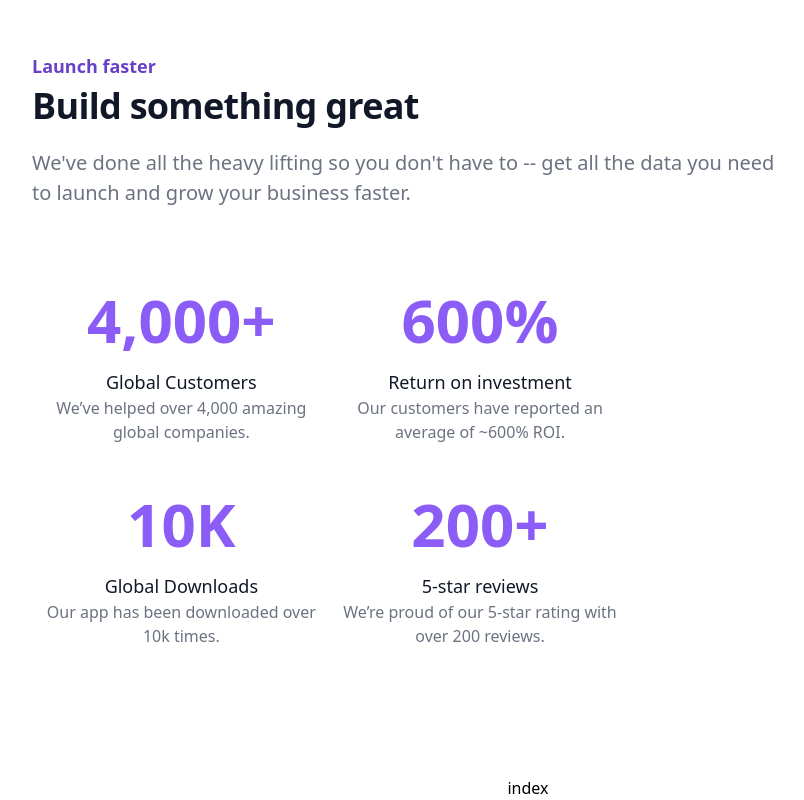
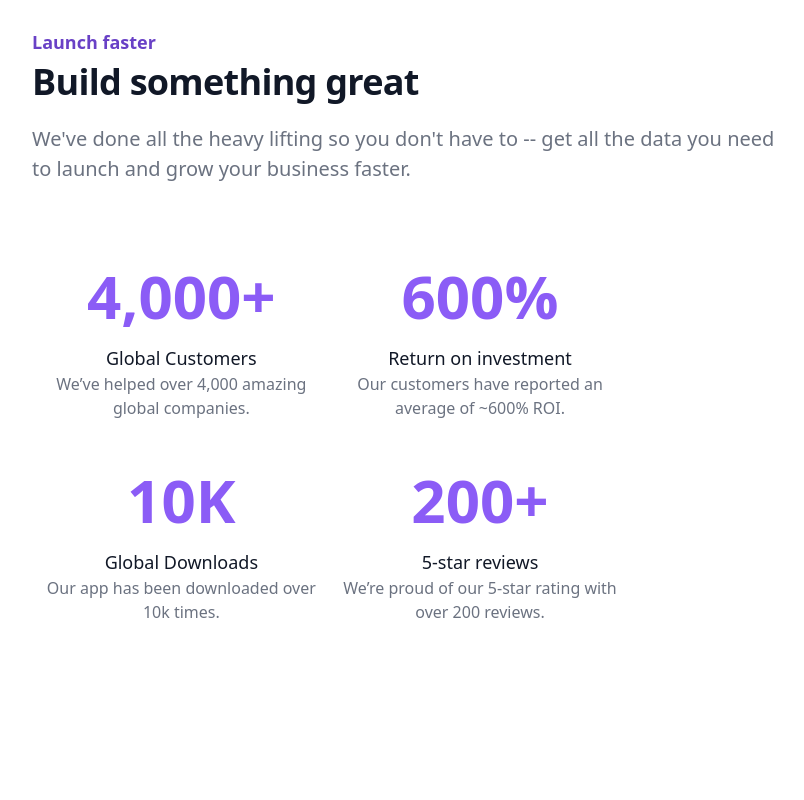
Before and after one commit to kamalika0363/Frontend_SE_Assignment, a React (Vite) app: page / in a window 1280 px wide. Shown: the part 2061-2861 px from the top of the page, without its empty margins (112-916 px from the left). After the commit the page ends 2813 px from the top, so only its background shows below. Built offline with nearby package versions, Linux system fonts and the light colour scheme.

Commit message:
minor changes

```diff
--- a/src/App.jsx
+++ b/src/App.jsx
@@ -8,12 +8,9 @@ function App() {
   return (
     <main>
       <h1 className='min-h-screen grid place-items-center'>
-        FrontEnd SE Assignment
         <Hero/>
         <Features />
         <Analytics/>
-        <Index />
-
       </h1>
     </main>
 
```
